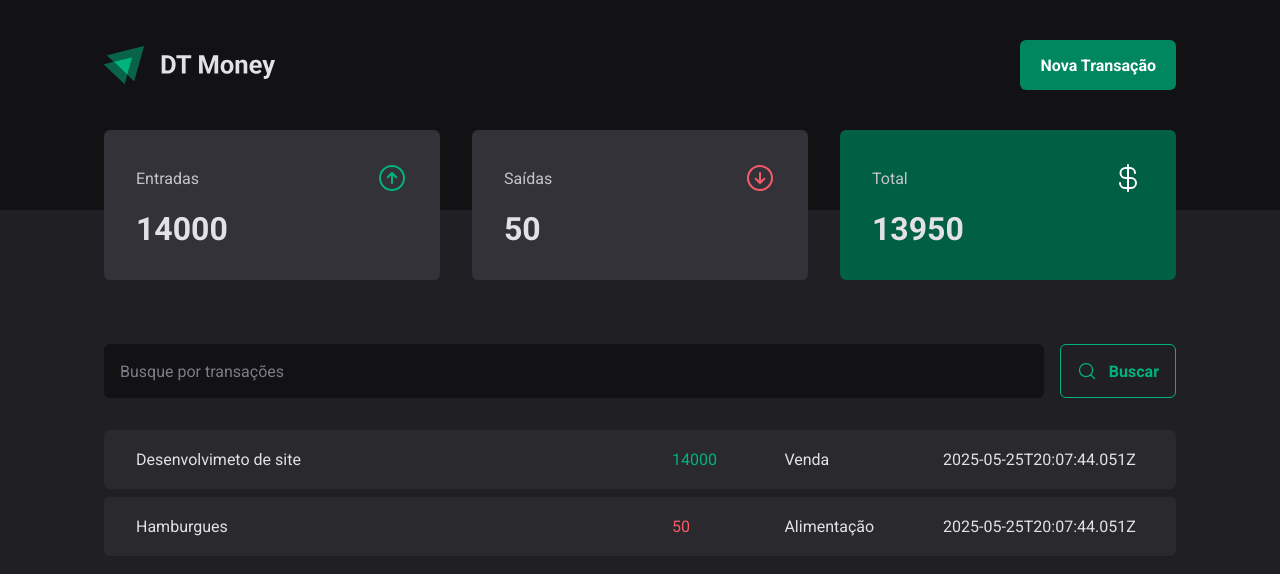
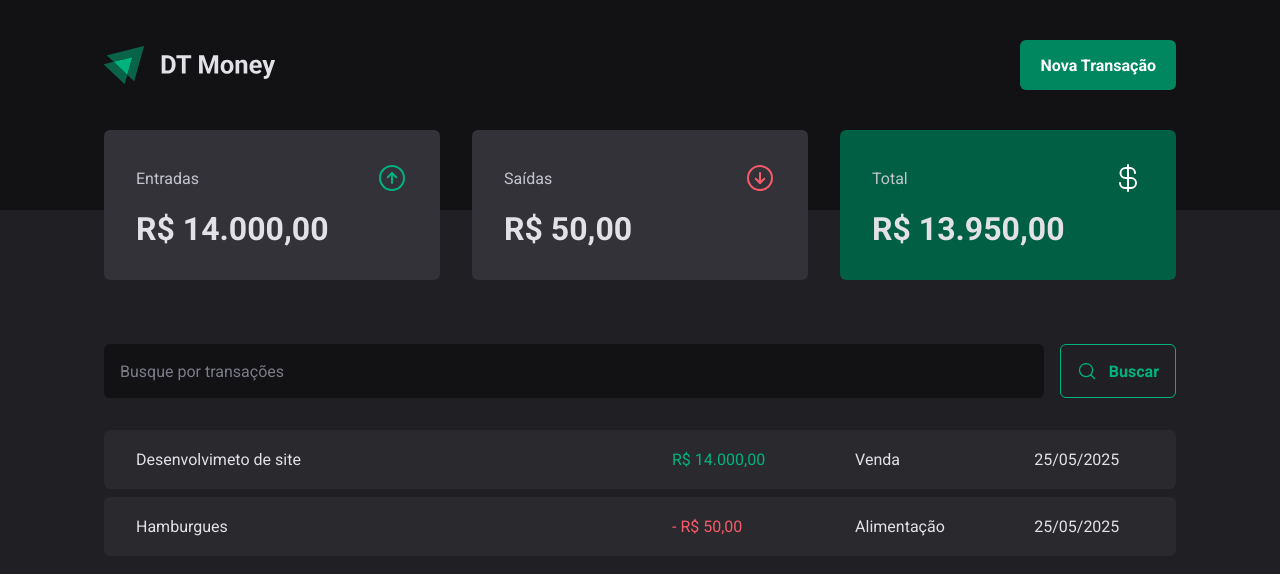
Before and after one commit to gustavoeguedes/03-dt-money, a React (Vite) app: page / in a window 1280 px wide. Shown: the top 574 px of the page. Built offline with nearby package versions, Linux system fonts and the light colour scheme; data requests are answered from the project's data file.

Commit message:
feat: format prices and dates in Summary and Transactions components

```diff
--- a/src/components/Summary/index.tsx
+++ b/src/components/Summary/index.tsx
@@ -2,6 +2,7 @@
 import { SummaryCard, SummaryContainer } from "./styles";
 import { TransactionsContext } from "../../contexts/TransactionsContext";
 import { useContext } from "react";
+import { priceFormatter } from "../../utils/formatter";
 
 export function Summary() {
     const {transactions} = useContext(TransactionsContext)
@@ -25,7 +26,7 @@
                     <ArrowCircleUp size={32} color="#00B37E" />
                 </header>
 
-                <strong>{summary.income}</strong>
+                <strong>{priceFormatter.format(summary.income)}</strong>
             </SummaryCard>
             <SummaryCard>
                 <header>
@@ -33,7 +34,7 @@
                     <ArrowCircleDown size={32} color="#f75a68" />
                 </header>
 
-                <strong>{summary.outcome}</strong>
+                <strong>{priceFormatter.format(summary.outcome)}</strong>
             </SummaryCard>
             <SummaryCard variant="green">
                 <header>
@@ -41,7 +42,7 @@
                     <CurrencyDollar size={32} color="#fff" />
                 </header>
 
-                <strong>{summary.total}</strong>
+                <strong>{priceFormatter.format(summary.total)}</strong>
             </SummaryCard>
         </SummaryContainer>
     )
--- a/src/pages/Transactions/index.tsx
+++ b/src/pages/Transactions/index.tsx
@@ -4,6 +4,7 @@
 import { SearchForm } from "./components/SearchForm";
 import { PriceHighlight, TransactionsContainer, TransactionsTable } from "./styles";
 import { TransactionsContext } from "../../contexts/TransactionsContext";
+import { dateFormatter, priceFormatter } from "../../utils/formatter";
 
 
 
@@ -24,11 +25,12 @@
                             <td width="50%">{transaction.description}</td>
                             <td>
                                 <PriceHighlight variant={transaction.type}>
-                                {transaction.price}
+                                {transaction.type === 'outcome' && '- '}
+                                {priceFormatter.format(transaction.price)}
                                 </PriceHighlight>
                             </td>
                             <td>{transaction.category}</td>
-                            <td>{transaction.createdAt}</td>
+                            <td>{dateFormatter.format(new Date(transaction.createdAt))}</td>
                         </tr>
 
                         ))}
--- /dev/null
+++ b/src/utils/formatter.ts
@@ -0,0 +1,6 @@
+export const dateFormatter = new Intl.DateTimeFormat("pt-BR")
+
+export const priceFormatter = new Intl.NumberFormat("pt-BR", {
+  style: "currency",
+  currency: "BRL",
+})
```
